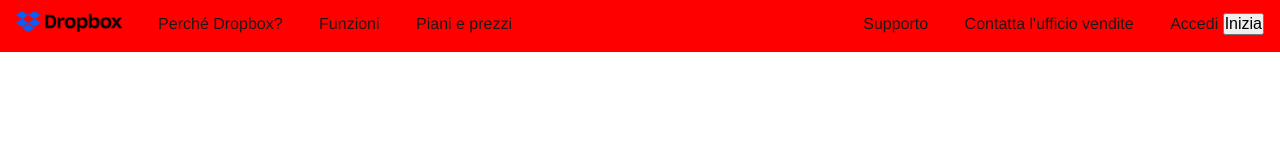
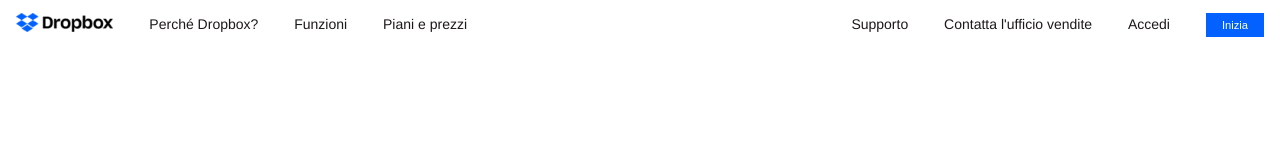
Before and after one commit to hongorgerelchimeg/htmlcss-dropbox, a plain HTML site: page index.html in a window 1280 px wide. Drawn offline with Linux system fonts and the light colour scheme.

Commit message:
fixed menu complete

```diff
--- a/index.html
+++ b/index.html
@@ -9,6 +9,7 @@
 </head>
 <body>
     <header>
+        <div class="fixed-menu">
             <div id="Top" class="menu clearfix">
                 <div class="left-side">
                     <a href=""><img class="logo" src="img/logo-small.png" alt=""></a>
@@ -24,7 +25,8 @@
                         <li><a href="#!" target="_blank" rel="noopener noreferrer">Contatta l'ufficio vendite</a></li>
                         <li><a href="#!" target="_blank" rel="noopener noreferrer">Accedi</a></li>
                     </ul>
-                <div class="button"><button>Inizia</button></div>
+                    <div class="button add-margin-left"><button>Inizia</button></div>
+                </div>
             </div>
         </div>
     </header>
--- a/styles/main.css
+++ b/styles/main.css
@@ -4,7 +4,7 @@
     padding: 0;
     margin: 0;
     box-sizing: border-box;
-    font-size: 16px;
+    font-size: 14px;
 }
 
 /* Typography */
@@ -29,10 +29,14 @@ h2  {
     font-size: 3.6rem;
 }
 
+/* header {
+    height: 500vh;
+} */
+
 /* Logo */
 
 .left-side a .logo {
-    max-height: 1.3rem;
+    max-height: 1.2rem;
     vertical-align: text-bottom;
 
 }
@@ -40,10 +44,16 @@ h2  {
 
 /* Menu */
 
+.fixed-menu {
+    width: 100%;
+    position: fixed;
+    top: 0;
+}
+
 .menu {
     width: 100%;
-    height: 52px;
-    background-color: red;
+    height: 3.2rem;
+    background-color: white;
     padding: 0 1rem;
 }
 
@@ -68,7 +78,7 @@ li a {
 }
 
 li a:hover {
-    border-bottom:4px solid #056CF2 ;
+    border-bottom:0.2rem solid #056CF2 ;
 }
 
 .right-side {
@@ -86,13 +96,27 @@ li a:hover {
     clear: both;
 }
 
+/* Utility Classes */
+
+.add-margin-left {
+    margin-left: 2rem;
+}
+
 /* Button */
 
-.button {
+button {
+    background-color: #0261FF;
+    color: white;
+    border: none;
+    padding: 0.4rem 1rem;
+    font-size: .7rem;
+
+}
+
+.right-side .button {
     display: inline-block;
 }
 
 
 
-
 /* Main Container */
```
Lines whose indentation alone changed are shown as unchanged.
